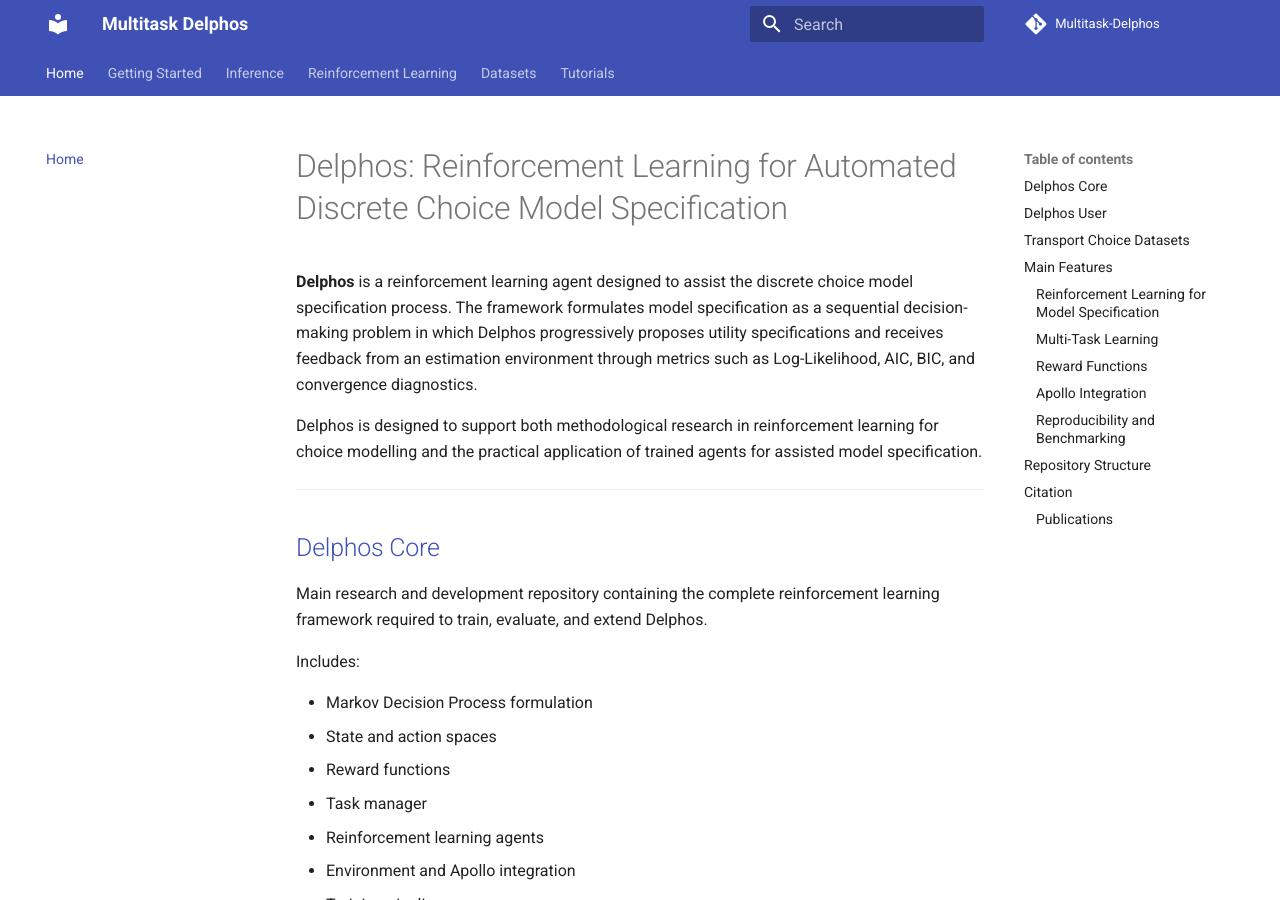
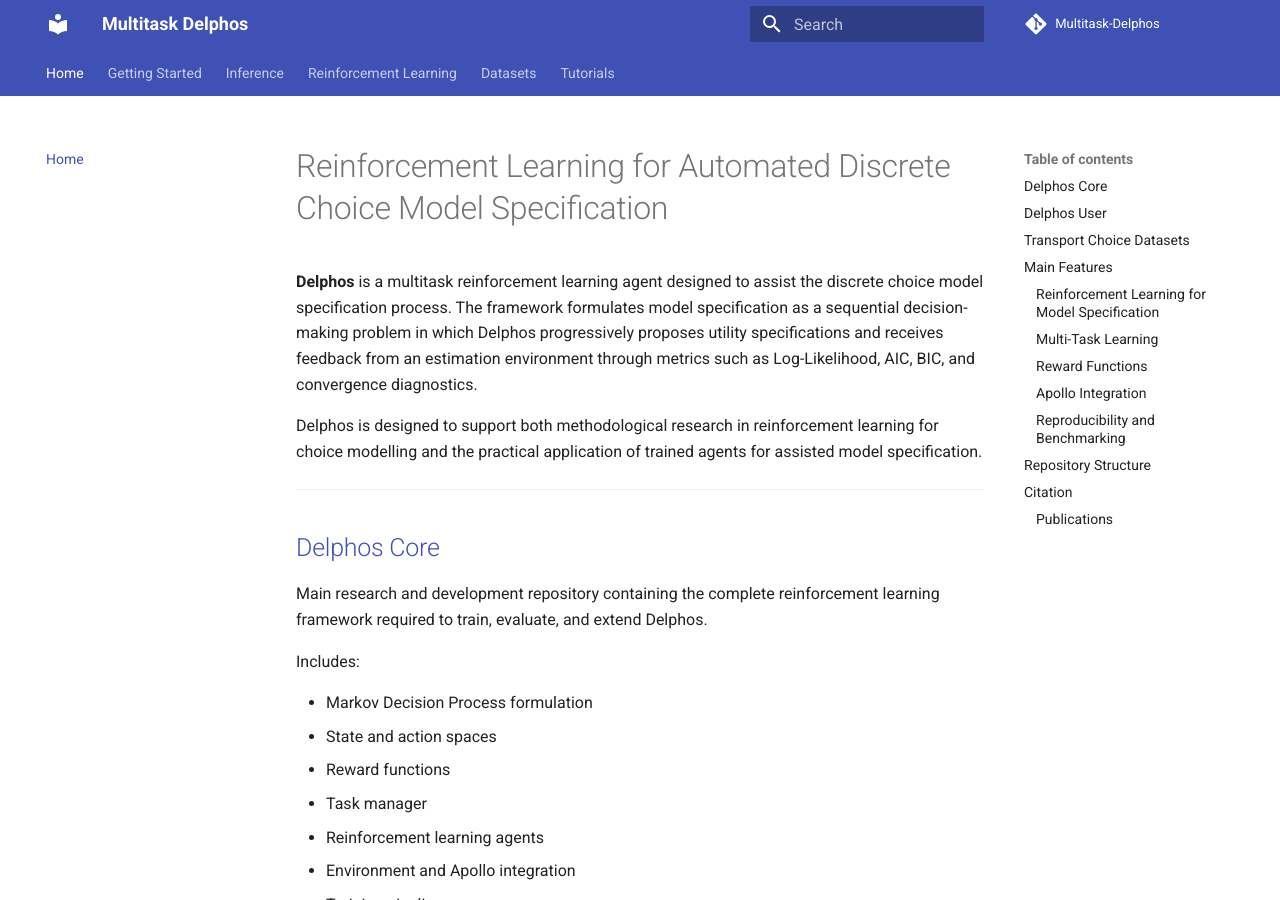
Before and after one commit to TUD-CityAI-Lab/Multitask-Delphos, an MkDocs documentation site: the page built from docs/index.md, in a window 1280 px wide and 900 px high. Built offline with MkDocs 1.6.1 and Material for MkDocs 9.7.7, drawn with Linux system fonts in a browser that asks for light colours; comment, search, counter and statistics services are not loaded.

Commit message:
Test deployment

```diff
--- a/docs/index.md
+++ b/docs/index.md
@@ -1,6 +1,6 @@
-# Delphos: Reinforcement Learning for Automated Discrete Choice Model Specification
+# Reinforcement Learning for Automated Discrete Choice Model Specification
 
-**Delphos** is a reinforcement learning agent designed to assist the discrete choice model specification process. The framework formulates model specification as a sequential decision-making problem in which Delphos progressively proposes utility specifications and receives feedback from an estimation environment through metrics such as Log-Likelihood, AIC, BIC, and convergence diagnostics.
+**Delphos** is a multitask reinforcement learning agent designed to assist the discrete choice model specification process. The framework formulates model specification as a sequential decision-making problem in which Delphos progressively proposes utility specifications and receives feedback from an estimation environment through metrics such as Log-Likelihood, AIC, BIC, and convergence diagnostics.
 
 Delphos is designed to support both methodological research in reinforcement learning for choice modelling and the practical application of trained agents for assisted model specification.
 
```
Also changed, not shown: site/datasets/main/index.html, site/search/search_index.json.
